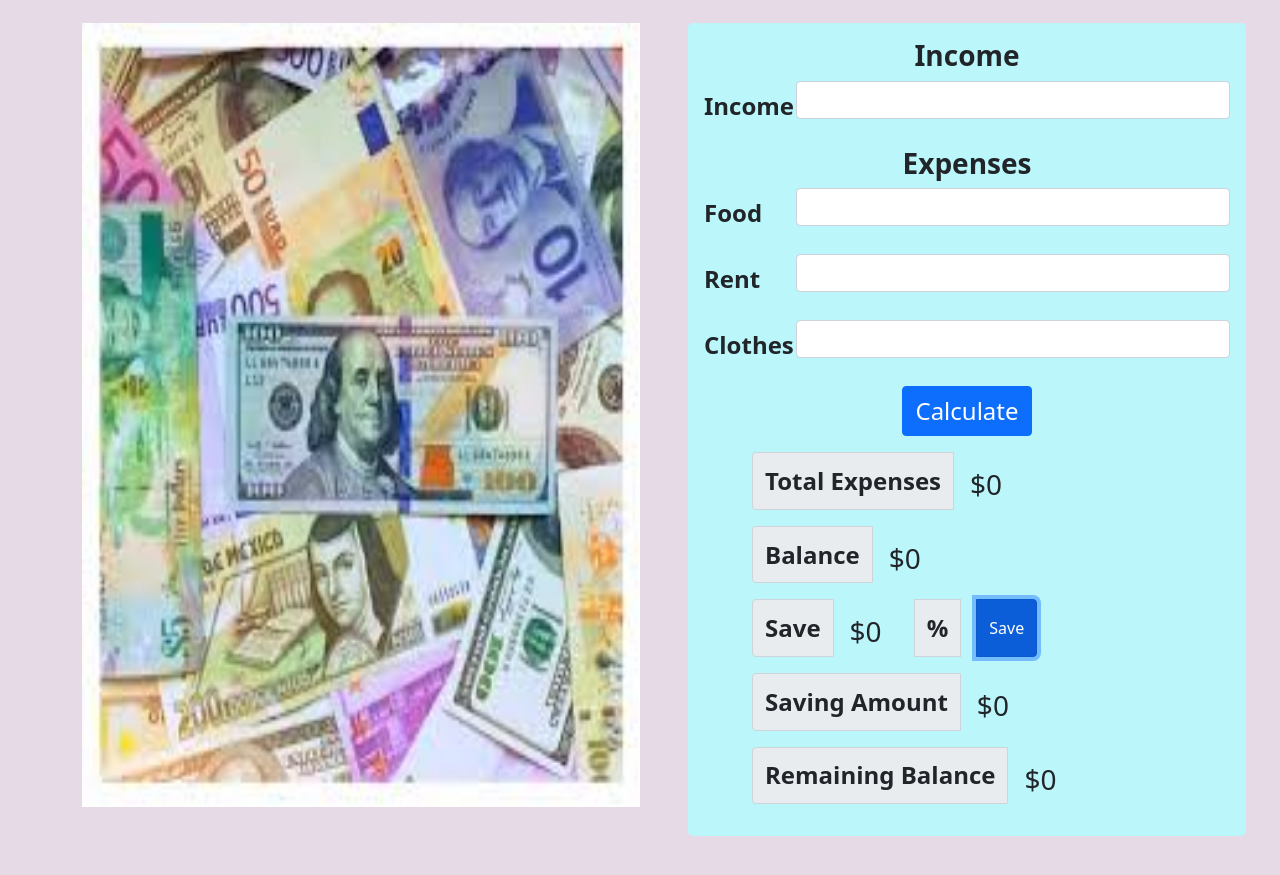
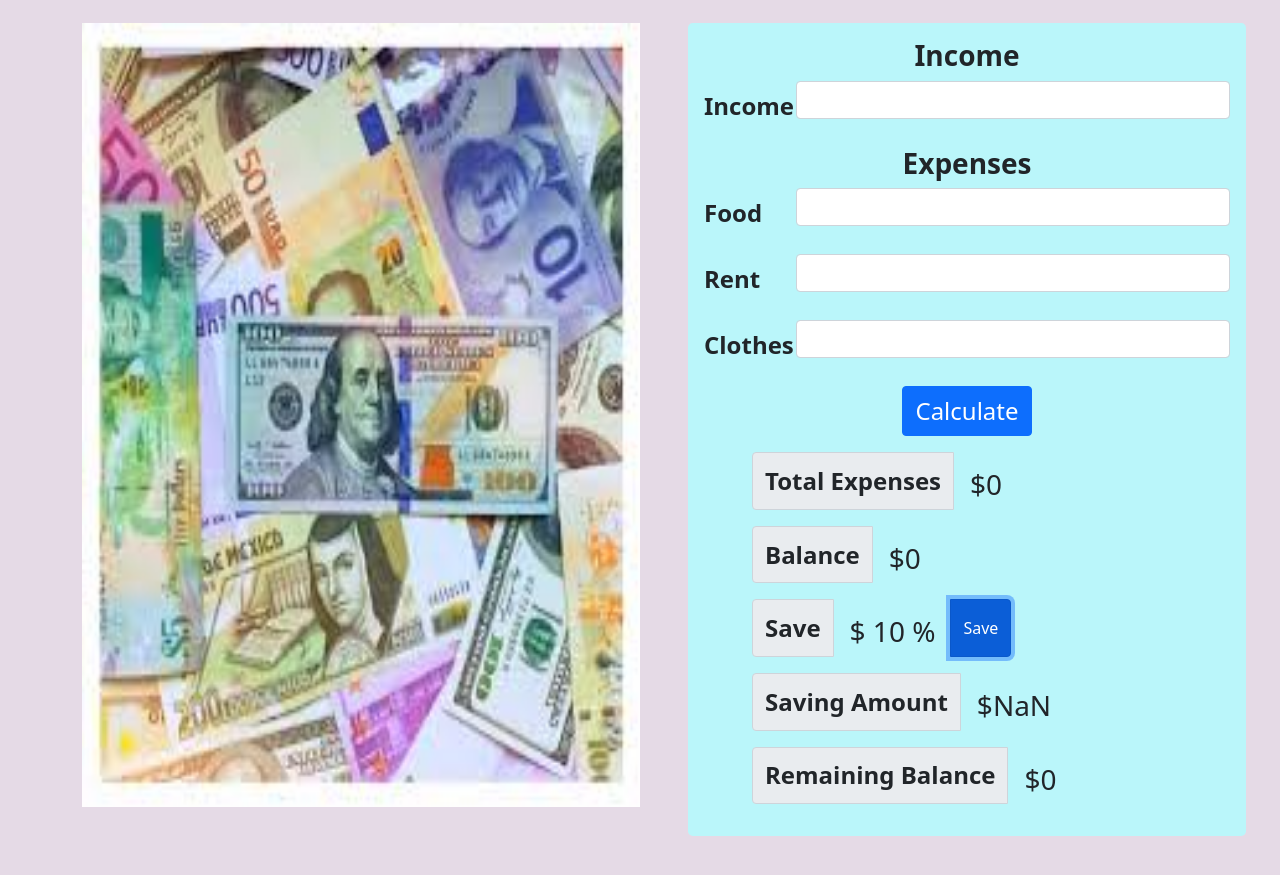
Before and after one commit to afruzaakter/money-master, a plain HTML site: page index.html in a window 1280 px wide. Both pictures are taken after a click on the button "Save". Shown: the part 73-948 px from the top of the page. Drawn offline with nearby package versions, Linux system fonts and the light colour scheme.

Commit message:
balance part add

```diff
--- a/JS/bank.js
+++ b/JS/bank.js
@@ -22,10 +22,12 @@ document.getElementById('calculate-btn').addEventListener('click', function(){
 });
 
 document.getElementById('save-btn').addEventListener('click', function(){
-    const saveIncomeInput = document.getElementById('income-input');
-    const saveIncomeAmount = saveIncomeInput.value;
+    const saveIncomeInput = document.getElementById('income-input').value;
+    const saveIncomeInputAmount = parseInt(saveIncomeInput);
 
-
+    const saveInput = document.getElementById('saving-amount');
+    const saveIncomeAmount = saveInput.innerText;
+    saveInput.innerText = (saveIncomeInputAmount * 10) / 100;
 })
 
 
--- a/index.html
+++ b/index.html
@@ -70,8 +70,7 @@
                         <div>
                           <div class="input-group mb-3">
                               <span class="input-group-text fs-4 fw-bold">Save</span>
-                              <h3 class="ms-3 mt-3 me-3">$<span id="save-count">0</span></h3>
-                              <span class="input-group-text fs-4 fw-bold ms-3 me-3">%</span>
+                              <h3 class="ms-3 mt-3 me-3">$ <span id="save-input">10</span> %</h3>
                               <button id="save-btn" class="btn btn-primary">Save</button>
                               <!-- <input type="text" class="form-control" placeholder="Server" aria-label="Server"> -->
                             </div>
```
